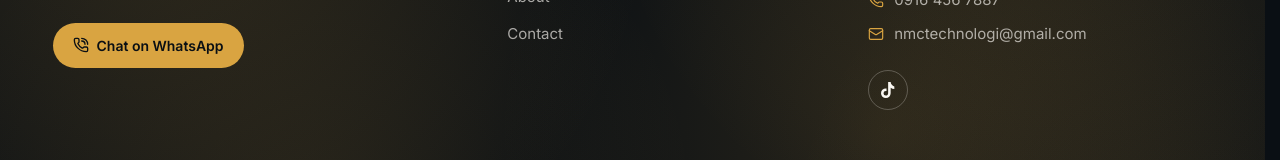
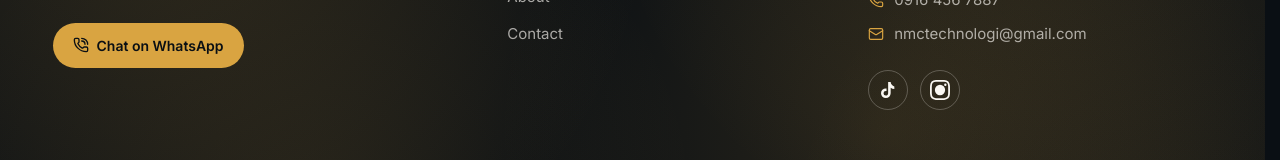
Before and after one commit to jamalcarterme/nmctechnologyltd, a Next.js app: page / in a window 1280 px wide. Shown: the part 6188-6348 px from the top of the page. Built offline with nearby package versions, Linux system fonts and the light colour scheme.

Commit message:
Upload files via ZiptoGit

```diff
--- a/src/components/Footer.tsx
+++ b/src/components/Footer.tsx
@@ -4,6 +4,7 @@
 import { nav, site, waLink } from "@/lib/data";
 import { Container, Reveal } from "./ui";
 import TikTokIcon from "./TikTokIcon";
+import InstagramIcon from "./InstagramIcon";
 
 export default function Footer() {
   return (
@@ -90,6 +91,15 @@
             >
               <TikTokIcon className="h-5 w-5" />
             </a>
+            <a
+              href={site.instagram}
+              target="_blank"
+              rel="noopener noreferrer"
+              aria-label="NMC Technology on Instagram"
+              className="flex h-10 w-10 items-center justify-center rounded-full border border-paper/25 text-paper transition-colors hover:border-gold hover:text-gold"
+            >
+              <InstagramIcon className="h-5 w-5" />
+            </a>
           </div>
         </Reveal>
       </Container>
--- /dev/null
+++ b/src/components/InstagramIcon.tsx
@@ -0,0 +1,8 @@
+export default function InstagramIcon({ className = "h-4 w-4" }: { className?: string }) {
+  return (
+    <svg viewBox="0 0 24 24" fill="currentColor" className={className} aria-hidden="true">
+      <path d="M12 2.163c3.204 0 3.584.012 4.85.07 3.252.148 4.771 1.691 4.919 4.919.058 1.265.069 1.645.069 4.849 0 3.205-.012 3.584-.069 4.849-.149 3.225-1.664 4.771-4.919 4.919-1.266.058-1.644.07-4.85.07-3.204 0-3.584-.012-4.849-.07-3.26-.149-4.771-1.699-4.919-4.92-.058-1.265-.07-1.644-.07-4.849 0-3.204.013-3.583.07-4.849.149-3.227 1.664-4.771 4.919-4.919 1.266-.057 1.645-.069 4.849-.069zm0-2.163c-3.259 0-3.667.014-4.947.072-4.358.2-6.78 2.618-6.98 6.98-.059 1.281-.073 1.689-.073 4.948 0 3.259.014 3.668.072 4.948.2 4.358 2.618 6.78 6.98 6.98 1.281.058 1.689.072 4.948.072 3.259 0 3.668-.014 4.948-.072 4.354-.2 6.782-2.618 6.979-6.98.059-1.28.073-1.689.073-4.948 0-3.259-.014-3.667-.072-4.947-.196-4.354-2.617-6.78-6.979-6.98-1.281-.059-1.69-.073-4.949-.073z"/>
+      <path d="M5.838 12a6.162 6.162 0 1 1 12.324 0 6.162 6.162 0 0 1-12.324 0zM12 16a4 4 0 1 1 0-8 4 4 0 0 1 0 8zm4.965-10.322a1.44 1.44 0 1 1 2.881.001 1.44 1.44 0 0 1-2.881-.001z"/>
+    </svg>
+  );
+}
--- a/src/lib/data.ts
+++ b/src/lib/data.ts
@@ -12,6 +12,7 @@
   address: "Plot 4A, Block XIV, Opposite Unipetrol Estate, Satellite Town, Lagos, Nigeria",
   addressShort: "Satellite Town, Lagos",
   tiktok: "https://www.tiktok.com/@nmc_solar.ng_1",
+  instagram: "https://www.instagram.com/nmc_solar.ng?stkn=MXVrOWJ5dWZrZ2gwZQ%3D%3D&utm_source=qr",
   email: "nmctechnologi@gmail.com",
 };
 
```
